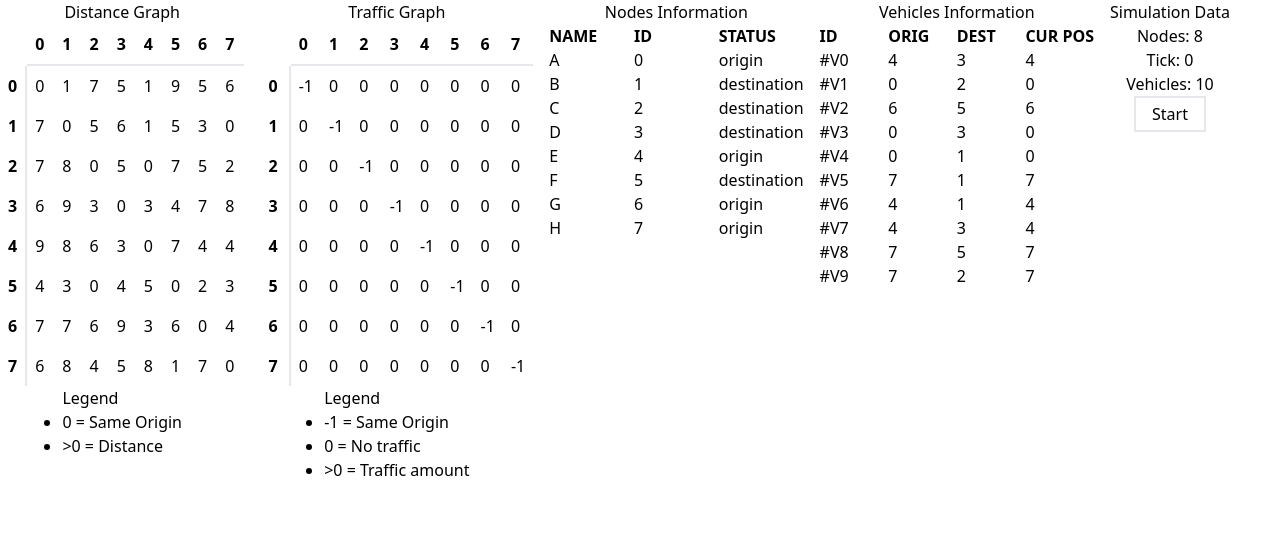
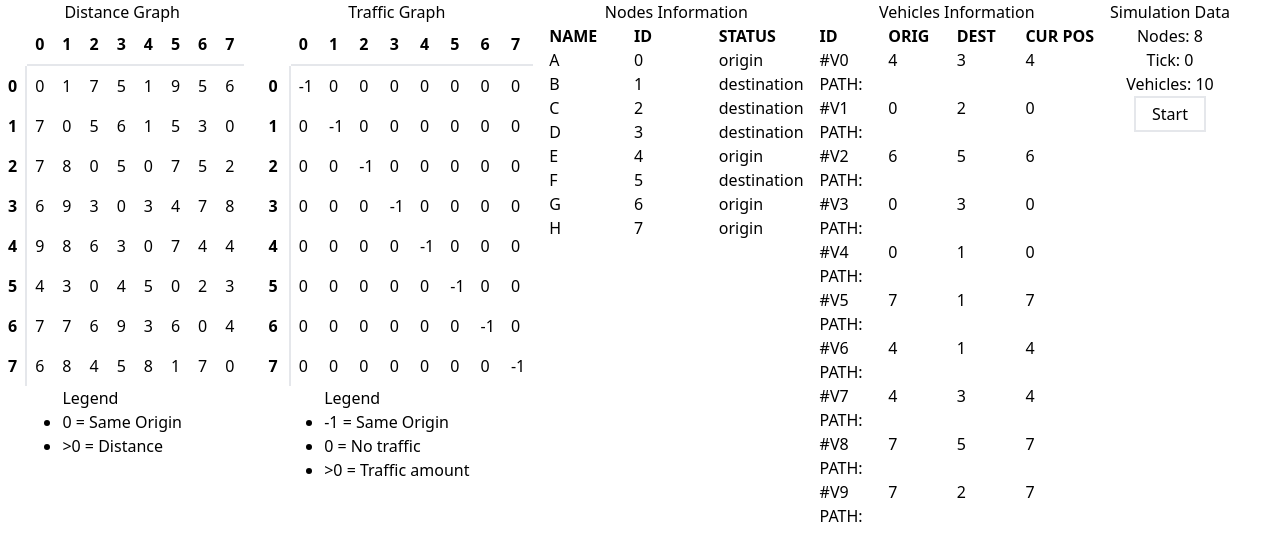
Before and after one commit to scantarbian/shiroko, a Next.js app: page /playground/trafficsim in a window 1280 px wide. Shown: the top 560 px of the page. Built offline with nearby package versions, Linux system fonts and the light colour scheme.

Commit message:
feat: add path information to vehicle

```diff
--- a/app/playground/trafficsim/page.tsx
+++ b/app/playground/trafficsim/page.tsx
@@ -23,6 +23,7 @@ type Vehicle = {
   origin: number;
   destination: number;
   position: number;
+  path: number[];
 };
 
 type NodeInformation = {
@@ -30,6 +31,8 @@ type NodeInformation = {
   name: string;
   status: "origin" | "destination";
 };
+
+type Djikstra = (origin: number, destination: number) => number[];
 
 const TrafficSim = () => {
   const [nodes, setNodes] = useState(8);
@@ -110,6 +113,7 @@ const TrafficSim = () => {
         origin,
         destination,
         position,
+        path: [],
       };
     });
 
@@ -249,6 +253,9 @@ const TrafficSim = () => {
                   <span key={`${i}-origin`}>{vehicle.origin}</span>
                   <span key={`${i}-destination`}>{vehicle.destination}</span>
                   <span key={`${i}-position`}>{vehicle.position}</span>
+                  <span key={`${i}-path`} className="col-span-4">
+                    PATH: {vehicle.path}
+                  </span>
                 </>
               );
             })}
```
